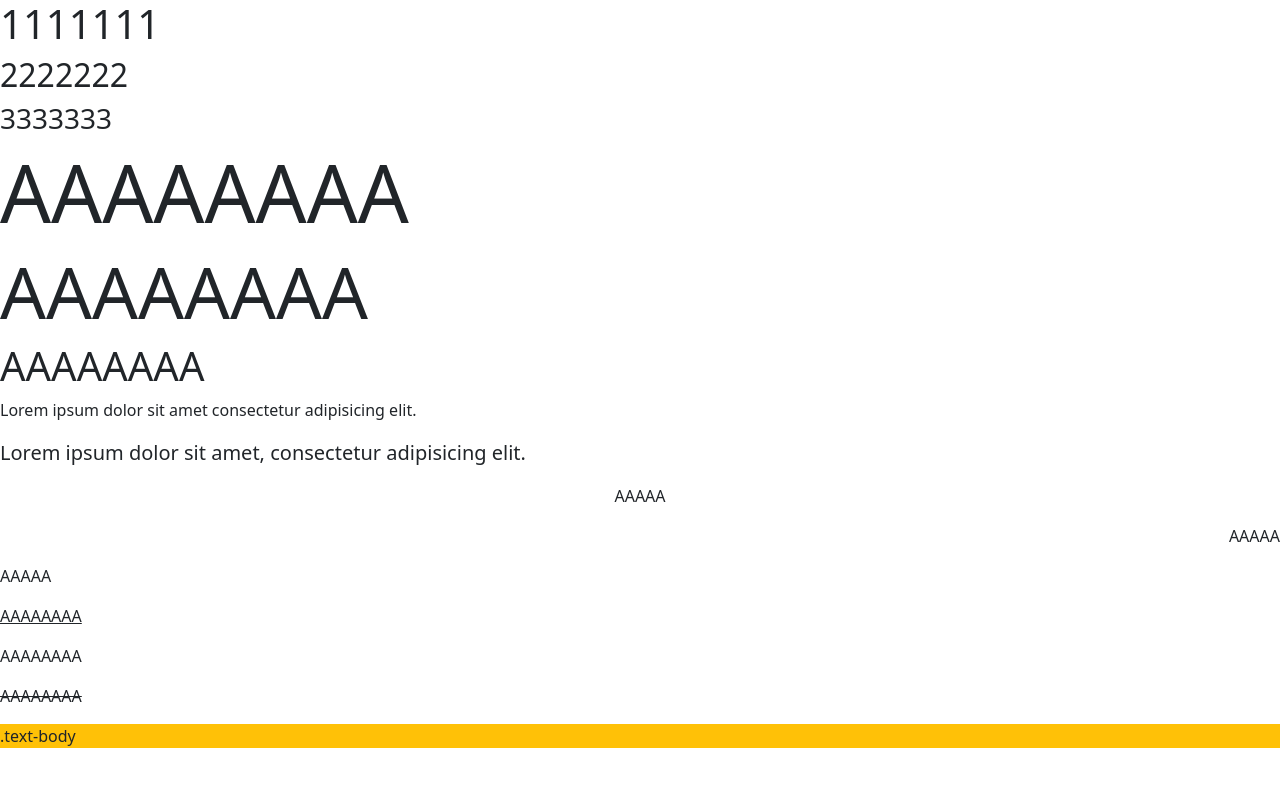
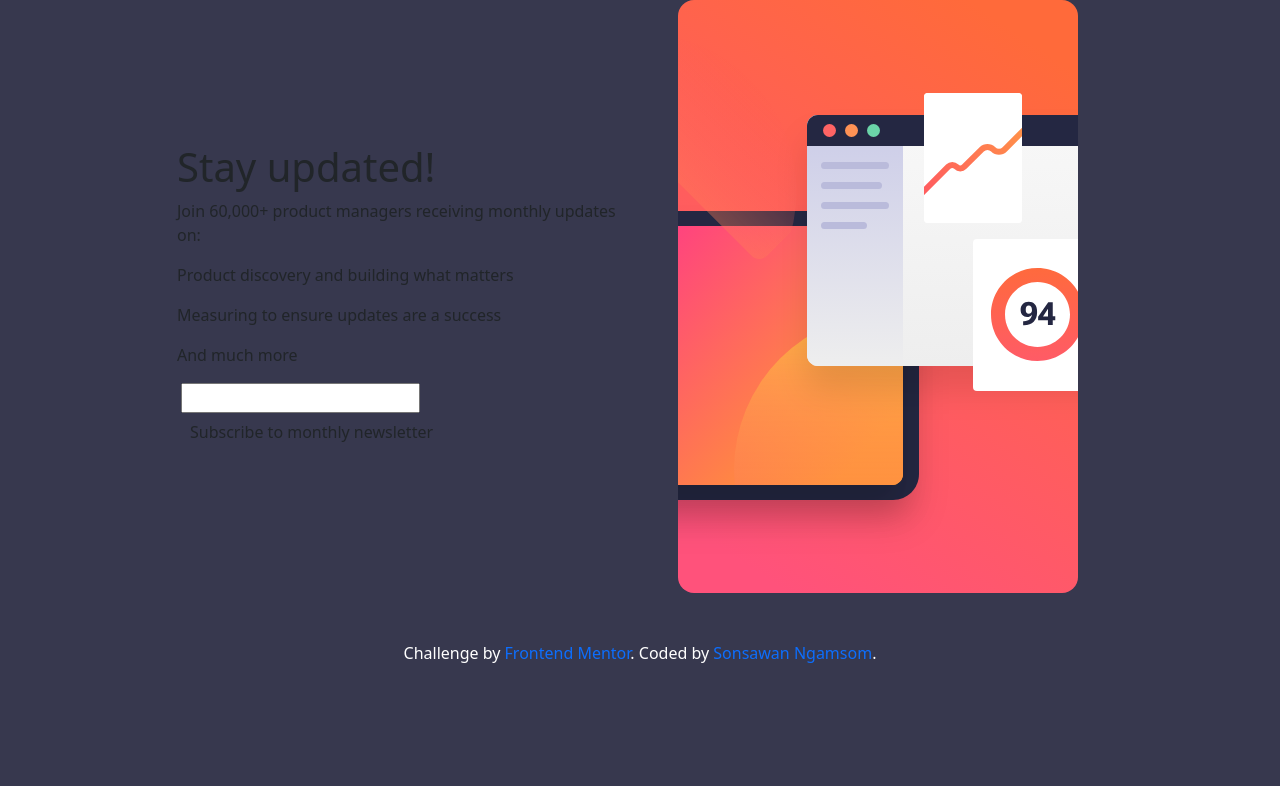
Before and after one commit to murphy6867/fontend-mentor-p4, a website: page index.html in a window 1280 px wide. Drawn offline with nearby package versions, Linux system fonts and the light colour scheme.

Commit message:
Setting Structure and install SCSS

```diff
--- a/index.html
+++ b/index.html
@@ -7,40 +7,47 @@
   <title>Frontend Mentor | Newsletter sign-up form with success message</title>
   <!-- BootStrap CSS -->
   <link rel="stylesheet" href="https://cdn.jsdelivr.net/npm/bootstrap@5.0.1/dist/css/bootstrap.min.css">
+  <style>
+    section {
+      padding: 60px 0;
+    }
+
+    .imgcontainer{
+      display: flex;
+      justify-content: center;
+    }
+  </style>
 </head>
-<body>
-  <!-- heading tag -->
-  <h1>1111111</h1>
-  <h2>2222222</h2>
-  <h3>3333333</h3>
-
-  <!-- display tag -->
-  <h1 class="display-1">AAAAAAAA</h1>
-  <h1 class="display-2">AAAAAAAA</h1>
-  <h1 class="display-6">AAAAAAAA</h1>
-
-  <!-- lead text and align ment -->
-  <p>Lorem ipsum dolor sit amet consectetur adipisicing elit.</p>
-  <p class="lead">Lorem ipsum dolor sit amet, consectetur adipisicing elit.</p>
-  <p class="text-center">AAAAA</p>
-  <p class="text-end">AAAAA</p>
-  <p class="text-start">AAAAA</p>
-
-  <!-- text decoration & font weight -->
-  <p class="text-decoration-underline">AAAAAAAA</p>
-  <p class="text-decoration-none">AAAAAAAA</p>
-  <p class="text-decoration-line-through" >AAAAAAAA</p>
-
-  <!-- color  -->
-  <p class="text-body bg-warning">.text-body</p>
-
-
-
-
-  <!-- <footer class="attribution text-white px-4 text-center">
+<body style="background-color:#37384E;">
+  <main>
+    <div class="container-md">
+      <div class="row justify-content-center align-items-center">
+        <div class="col-md-5 d-flex justify-content-center d-block d-lg-none d-md-none d-sm-none p-0">
+          <img class="w-100" src="/assets/images/illustration-sign-up-mobile.svg" alt="Object"/>
+        </div>
+        <div class="col-md-5 d-flex justify-content-center d-sm-block d-lg-none d-md-none p-0">
+          <img class="img-fulid" src="/assets/images/illustration-sign-up-mobile.svg" alt="Object"/>
+        </div>
+        <div class="col-md-5 text-center text-md-start">
+          <h1>Stay updated!</h1>
+          <p>Join 60,000+ product managers receiving monthly updates on:</p>
+          <p>Product discovery and building what matters</p>
+          <p>Measuring to ensure updates are a success</p>
+          <p>And much more</p>
+          <label for="email"></label>
+          <input type="email" name="email" id="email">
+          <button class="btn">Subscribe to monthly newsletter</button>
+        </div>
+        <div class="col-md-5 d-flex justify-content-center">
+          <img class="img-fluid d-none d-md-block" src="/assets/images/illustration-sign-up-desktop.svg" alt="Object"/>
+        </div>
+      </div>
+    </div>
+  </main>
+  <footer class="attribution text-white px-4 text-center mt-5">
     Challenge by <a href="https://www.frontendmentor.io?ref=challenge" target="_blank" class="text-decoration-none">Frontend Mentor</a>.
     Coded by <a href="https://www.linkedin.com/in/murphy6867/" target="_blank" class="text-decoration-none">Sonsawan Ngamsom</a>.
-  </footer> -->
+  </footer>
   <script src="https://cdn.jsdelivr.net/npm/bootstrap@5.3.0-alpha3/dist/js/bootstrap.min.js" integrity="sha384-Y4oOpw
   </boW3duJdCWv5ly8SCFYWqFDsfob/3GkgExXKV4idmbt98QcxXYs9UoXAB7BZ" crossorigin="anonymous"></script>
 </html>
--- /dev/null
+++ b/package.json
@@ -0,0 +1,5 @@
+{
+  "dependencies": {
+    "sass": "^1.62.1"
+  }
+}
```
Also changed, not shown: myStyle.scss (added), 1 other file.
